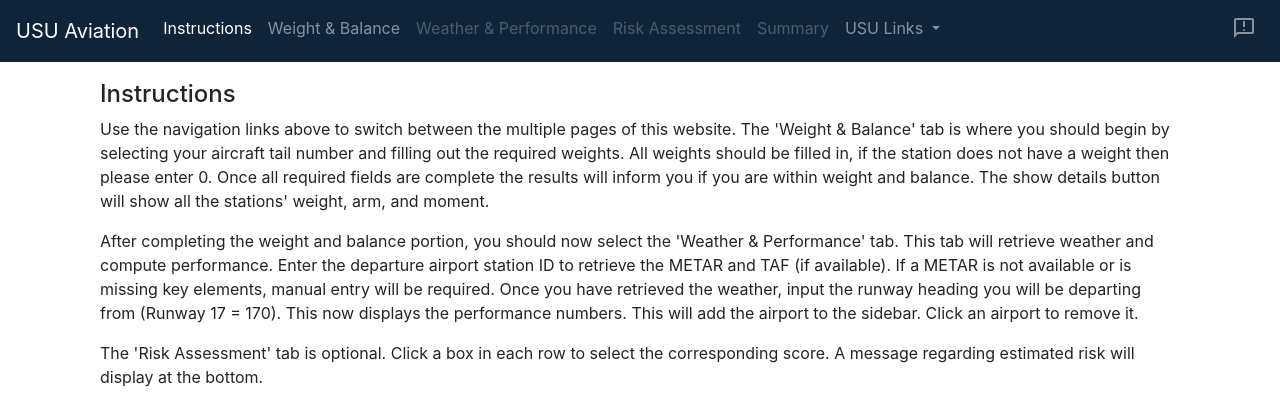
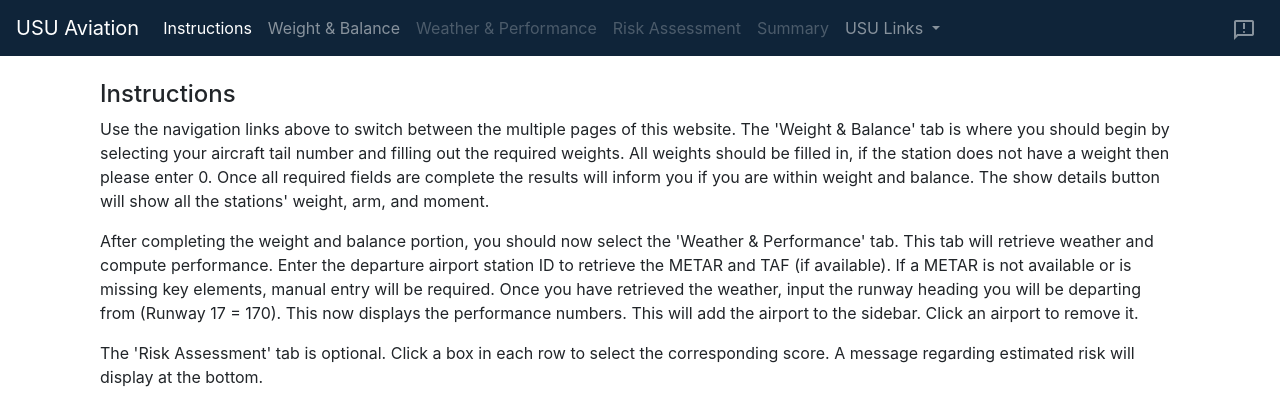
Before and after one commit to USUaggies/W-B, a PHP site: page /index.html in a window 1280 px wide. Shown: the top 406 px of the page. Run offline with PHP 8.4, Linux system fonts and the light colour scheme.

Commit message:
Fixed nav bar formatting

```diff
--- a/css/custom.css
+++ b/css/custom.css
@@ -230,6 +230,10 @@ input.invalid {
     .feedback {
         margin-left: auto;
     }
+
+    .feedback > a {
+        height: 36px;
+    }
 }
 
 @media (min-width: 992px) {
@@ -293,6 +297,10 @@ input.invalid {
     margin-bottom: 10px;
 }
 
+.nav-item {
+    align-content: center;
+}
+
 .next-only {
     justify-content: flex-end;
 }
```
